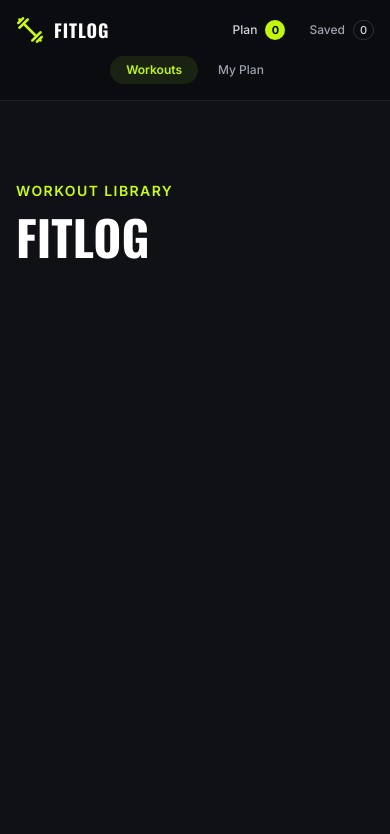
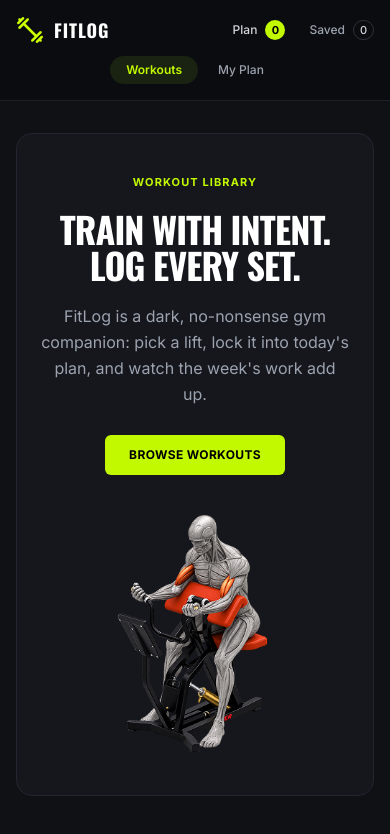
Before and after one commit to ssheikhs/Fit_Log, a Next.js app: page / in a window 390 px wide. Shown: the top 834 px of the page. Built offline with nearby package versions, Linux system fonts and the light colour scheme.

Commit message:
Add hero banner with Browse Workouts button
- "WORKOUT LIBRARY" eyebrow, Oswald headline and subtitle from Figma
- Lime "Browse Workouts" CTA with arrow icon scrolls to #library
- Banner image on the right, stacks under the text on mobile

```diff
--- a/app/page.js
+++ b/app/page.js
@@ -1,12 +1,10 @@
+import Hero from "@/components/Hero";
+
 export default function Home() {
   return (
-    <section className="mx-auto max-w-7xl px-4 py-20">
-      <p className="text-sm font-semibold tracking-widest text-accent">
-        WORKOUT LIBRARY
-      </p>
-      <h1 className="mt-3 font-display text-5xl font-bold uppercase">
-        FitLog
-      </h1>
-    </section>
+    <>
+      <Hero />
+      <section id="library" className="mx-auto max-w-7xl scroll-mt-24 px-4 py-16 sm:px-6" />
+    </>
   );
 }
--- /dev/null
+++ b/components/Hero.jsx
@@ -0,0 +1,41 @@
+import Image from "next/image";
+
+export default function Hero() {
+  return (
+    <section className="mx-auto max-w-7xl px-4 pt-8 sm:px-6 md:pt-12">
+      <div className="grid items-center gap-10 overflow-hidden rounded-2xl border border-[#222630] bg-surface px-6 py-10 sm:px-10 md:grid-cols-2 md:py-14 lg:px-14">
+        {/* Left: text */}
+        <div className="text-center md:text-left">
+          <p className="text-[11px] font-bold uppercase tracking-[0.1em] text-accent-dark">
+            Workout Library
+          </p>
+          <h1 className="mt-5 font-display text-4xl font-bold uppercase leading-none tracking-tight sm:text-5xl lg:text-6xl">
+            Train with intent. Log every set.
+          </h1>
+          <p className="mx-auto mt-5 max-w-lg text-base leading-relaxed text-muted md:mx-0">
+            FitLog is a dark, no-nonsense gym companion: pick a lift, lock it
+            into today&apos;s plan, and watch the week&apos;s work add up.
+          </p>
+          <a
+            href="#library"
+            className="mt-7 inline-flex items-center rounded-md bg-accent-dark px-6 py-3 text-xs font-bold uppercase tracking-[0.03em] text-black transition hover:bg-accent"
+          >
+            Browse Workouts
+          </a>
+        </div>
+
+        {/* Right: banner image */}
+        <div className="flex justify-center md:justify-end">
+          <Image
+            src="/banner.png"
+            alt="Athlete lifting weights"
+            width={334}
+            height={334}
+            priority
+            className="h-auto w-60 sm:w-72 lg:w-[334px]"
+          />
+        </div>
+      </div>
+    </section>
+  );
+}
```
